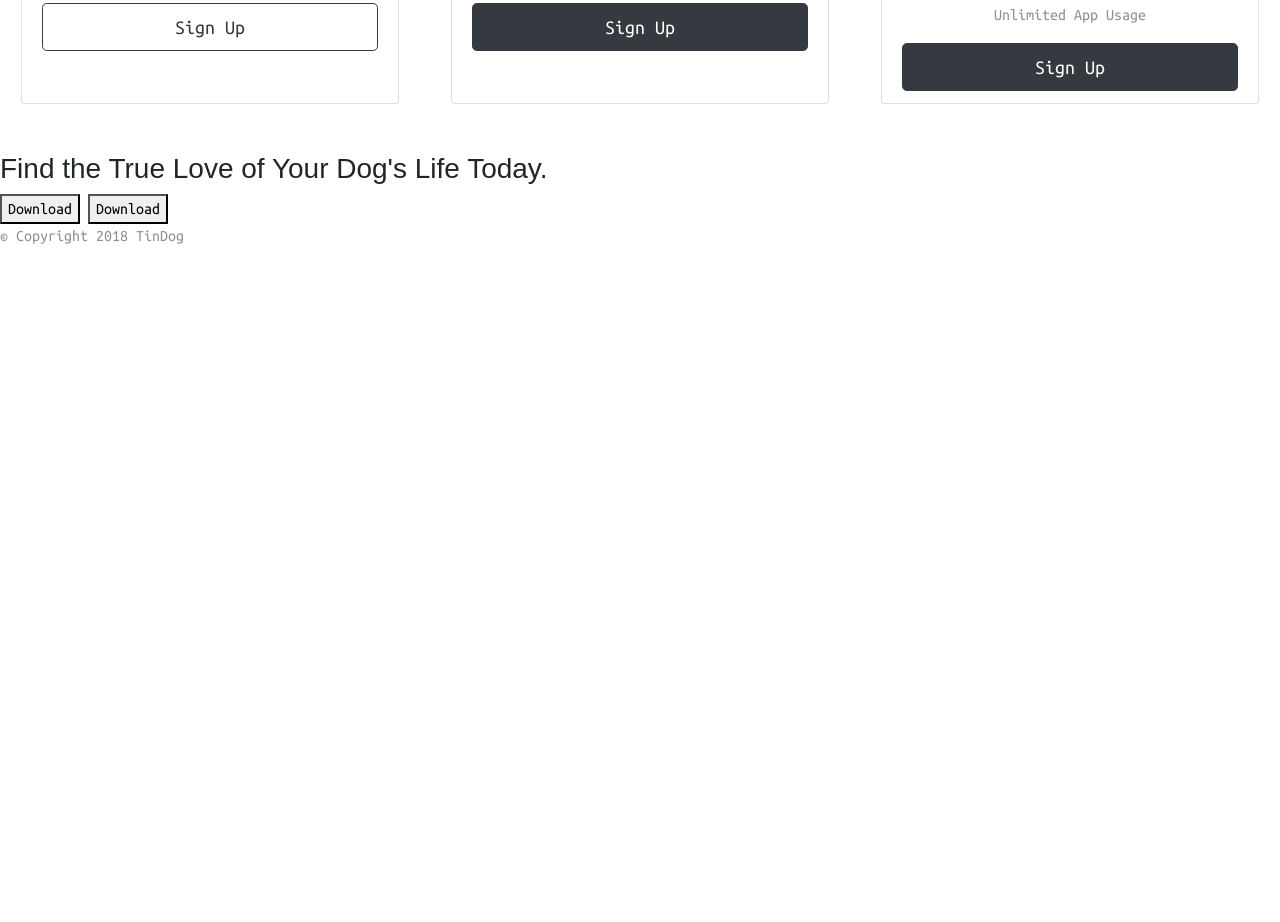
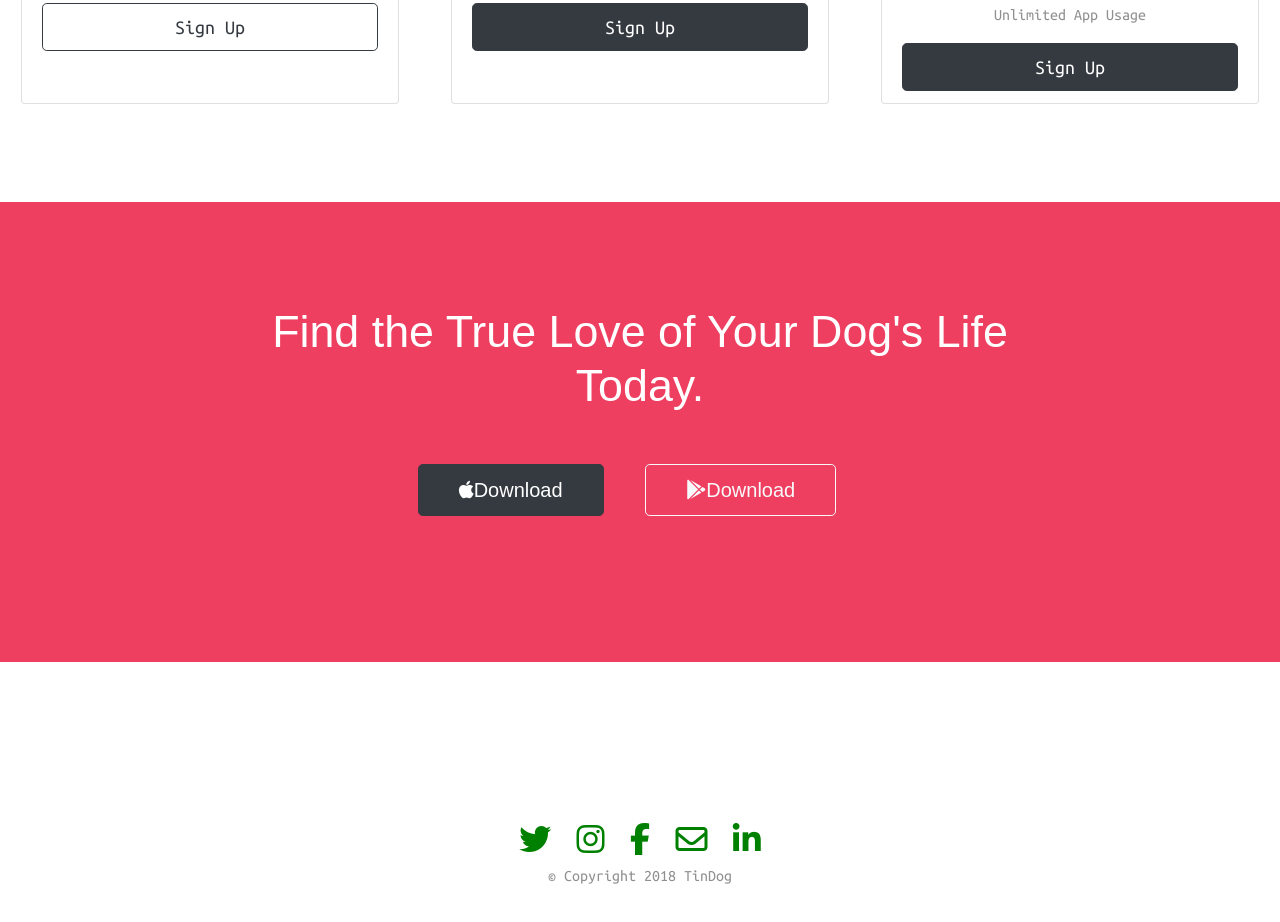
Before and after one commit to enigma-commits/tindog, a plain HTML site: page index.html in a window 1280 px wide. Shown: the part 2426-3348 px from the top of the page. Before the commit the page ends 2690 px from the top, so only its background shows below. Drawn offline with nearby package versions, Linux system fonts and the light colour scheme.

Commit message:
made full fledged website

```diff
--- a/css/styles.css
+++ b/css/styles.css
@@ -110,6 +110,35 @@ p {
   width: 100%;
   height: 400px;
 }
+#cta {
+  text-align: center;
+  margin: 50px 0px;
+  padding: 8% 16%;
+  font-family: "Montserrat-Black", sans-serif;
+  font-size: 3.5rem;
+  line-height: 1.5;
+  font: bold;
+  font-weight: bolder;
+  background-color: #ef3f61;
+  color: #fff;
+}
+.cta-head {
+  font-size: 80%;
+}
+#footer {
+  padding: 8% 16%;
+  text-align: center;
+}
+.ic {
+  padding: 1%;
+  color: green;
+}
+.ic:hover {
+  color: red;
+}
+.ic:visited {
+  color: red;
+}
 @media (max-width: 1028px) {
   .title-image {
     position: static;
--- a/index.html
+++ b/index.html
@@ -59,13 +59,13 @@
           >
             <ul class="navbar-nav">
               <li class="nav-item">
-                <a class="nav-link" href="">Contact</a>
+                <a class="nav-link" href="#footer">Contact</a>
               </li>
               <li class="nav-item">
-                <a class="nav-link" href="">Pricing</a>
+                <a class="nav-link" href="#pricing">Pricing</a>
               </li>
               <li class="nav-item">
-                <a class="nav-link" href="">Download</a>
+                <a class="nav-link" href="#cta">Download</a>
               </li>
             </ul>
           </div>
@@ -232,14 +232,38 @@
     <!-- Call to Action -->
 
     <section id="cta">
-      <h3>Find the True Love of Your Dog's Life Today.</h3>
-      <button type="button">Download</button>
-      <button type="button">Download</button>
+      <h3 class="cta-head">Find the True Love of Your Dog's Life Today.</h3>
+      <button type="button" class="btn btn-dark btn-lg dbutton">
+        <i class="fab fa-apple"></i>Download
+      </button>
+      <button type="button" class="btn btn-outline-light btn-lg dbutton">
+        <i class="fab fa-google-play"></i>Download
+      </button>
     </section>
 
     <!-- Footer -->
 
     <footer id="footer">
+      <a href="https://twitter.com/AKHILESH_BHADAU" target="_blank"
+        ><i class="ic fab fa-twitter fa-2x"></i
+      ></a>
+      <a href="https://www.instagram.com/akhilesh__singh___/" target="_blank"
+        ><i class="ic fab fa-instagram fa-2x"></i
+      ></a>
+      <a href="https://www.facebook.com/bhadauriag/" target="_blank"
+        ><i class="ic fab fa-facebook-f fa-2x"></i
+      ></a>
+      <a
+        href="mailto:akhileshsingh2314@gmail.com?subject = tindog-contact"
+        target="_blank"
+        ><i class="ic far fa-envelope fa-2x"></i
+      ></a>
+      <a
+        href="https://www.linkedin.com/in/akhilesh-singh-bhadauria-57750b198/"
+        target="_blank"
+        ><i class="ic fab fa-linkedin-in fa-2x"></i
+      ></a>
+      <br />
       <p>© Copyright 2018 TinDog</p>
     </footer>
   </body>
```
